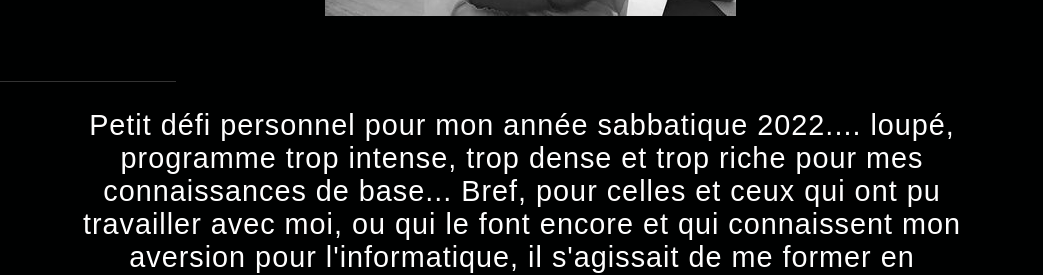
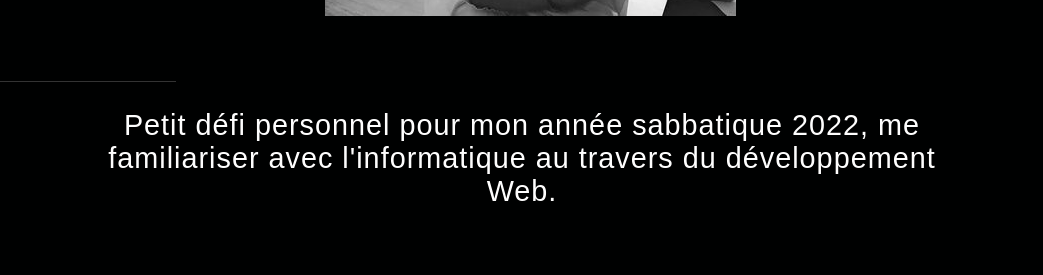
Before and after one commit to pfnas/portfolio, a plain HTML site: page index.html in a window 1280 px wide. Shown: the part 692-967 px from the top of the page, without its empty margins (118-1161 px from the left). Drawn offline with Linux system fonts and the light colour scheme.

Commit message:
mod about

```diff
--- a/index.html
+++ b/index.html
@@ -67,18 +67,7 @@ is-ready has-scroll-init has-scroll-smooth">
         <div class="h2_wrapper">
             <h2>A propos</h2>
         </div>
-        <p>Petit défi personnel pour mon année sabbatique 2022.... loupé, programme trop intense, trop dense et trop
-            riche pour mes connaissances de base... Bref, pour celles et
-            ceux qui ont pu
-            travailler avec moi, ou qui le font encore et qui connaissent mon aversion pour l'informatique,
-            il s'agissait de me former en développement Web, et en programmation. Formation achevée aux 3/4(Zut, les
-            nuits blanches ne sont pas rentabilisées), manque la
-            partie backend que j'achèverai
-            en roue libre . Des heures devant mon écran à discuter avec mon petit canard plastique,
-            l'angoisse de la page blanche.
-            Ben... bilan de tout ça, je suis toujours incapable de remplir un fichier excel ou de valider des
-            transmissions
-            correctement sur l'ordinateur, sûrement un zeste de mauvaise volonté tout de même.
+        <p>Petit défi personnel pour mon année sabbatique 2022, me familiariser avec l'informatique au travers du développement Web.
         </p>
         <div class="carousel">
             <div class="carousel--wrap">
```
